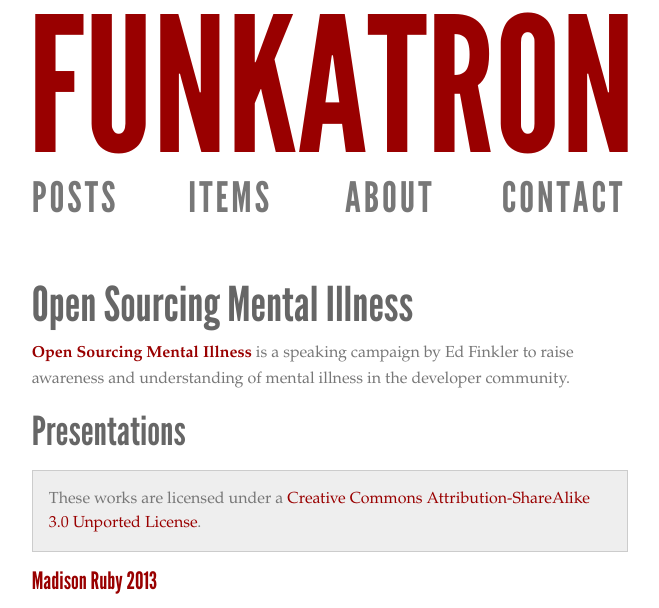
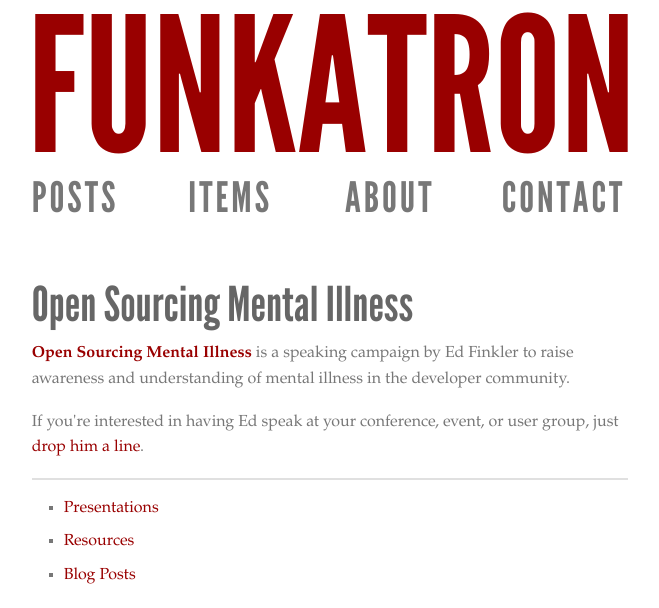
Before and after one commit to funkatron/funkatron.com, a Jekyll site: the page built from osmi.html, in a window 1280 px wide, cut to the strip 0-608 px from the top of the page. Shown: the whole strip, without its empty margins (310-969 px from the left). Built offline with Jekyll 4.4.1, drawn with Linux system fonts in a browser that asks for light colours; nearby versions of some CDN libraries; some of the changed text lies outside the part shown.

Commit message:
better formatting on OSMI page; add TNPHP slides

```diff
--- a/css/app.css
+++ b/css/app.css
@@ -268,3 +268,16 @@
 .audiojs .time {
   font-size:12px;
 }
+
+div.content.osmi h2, div.content.osmi h3 {
+  margin-top:1.5em;
+}
+
+ul.toc {
+  border-top: 2px solid #e0e0e0;
+  border-bottom: 1px solid #e0e0e0;
+  padding: 1em 0;
+}
+ul.toc li {
+  margin-left: 2em;
+}
--- a/osmi.html
+++ b/osmi.html
@@ -5,15 +5,27 @@
 <div class="post">
   <h1>{{page.title}}</h1>
 
-  <div class="content">
+  <div class="content osmi">
 
     <p><a href="/posts/open-sourcing-mental-illness.html"><strong>Open Sourcing Mental Illness</strong></a> is a speaking campaign by Ed Finkler to raise awareness and understanding of mental illness in the developer community.</p>
 
-    <h2>Presentations</h2>
+    <p>If you're interested in having Ed speak at your conference, event, or user group, just <a href="/contact.html">drop him a line</a>.</p>
+
+    <ul class="toc">
+      <li><a href="#presentations">Presentations</li>
+      <li><a href="#resources">Resources</li>
+      <li><a href="#blog-posts">Blog Posts</li>
+    </ul>
+
+    <h2><a name="presentations"></a>Presentations</h2>
 
     <div class="highlight" markdown="1" style="padding-bottom:1em">
       These works are licensed under a <a rel="license" href="http://creativecommons.org/licenses/by-sa/3.0/deed.en_US">Creative Commons Attribution-ShareAlike 3.0 Unported License</a>.
     </div>
+
+    <h3>True North PHP 2013</h3>
+    <!-- <iframe width="640" height="480" src="//www.youtube-nocookie.com/embed/o-z1lY6BEZU" frameborder="0" allowfullscreen></iframe> -->
+    <ul><li><a href="http://j.mp/osmitnphp13slides">Slides</a></li></ul>
 
     <h3><a href="http://j.mp/osmimadruby13video">Madison Ruby 2013</a></h3>
     <iframe width="640" height="480" src="//www.youtube-nocookie.com/embed/o-z1lY6BEZU" frameborder="0" allowfullscreen></iframe>
@@ -43,11 +55,12 @@
     </ul>
     <p></p>
 
-    <h2>Resources</h2>
+    <h2><a name="resources"></a>Resources</h2>
     <ul>
       <li><a href="http://www.youtube.com/watch?v=NOAgplgTxfc">Robert Sapolsky on Depression</a></li>
       <li><a href="http://www.newrepublic.com/article/113176/science-loneliness-how-isolation-can-kill-you">Lonliness: How Isolation Can Kill You</a></li>
       <li><a href="http://helpguide.org/">http://helpguide.org/</a></li>
+      <li><a href="http://www.onlinecolleges.net/for-students/mental-health-resources/">Critical Mental Health Resources For College Students</a></li>
       <li><a href="http://www.devpressed.com/">http://www.devpressed.com/</a></li>
       <li><a href="http://nami.org">http://nami.org</a></li>
       <li><a href="http://bit.ly/namilocal">http://bit.ly/namilocal</a></li>
@@ -63,7 +76,7 @@
     </ul>
     <p></p>
 
-    <h2>Blog Posts</h2>
+    <h2><a name="blog-posts"></a>Blog Posts</h2>
     <ul>
     {% for category in site.categories %}
       {% if category[0] == "Open Sourcing Mental Illness" %}
```
